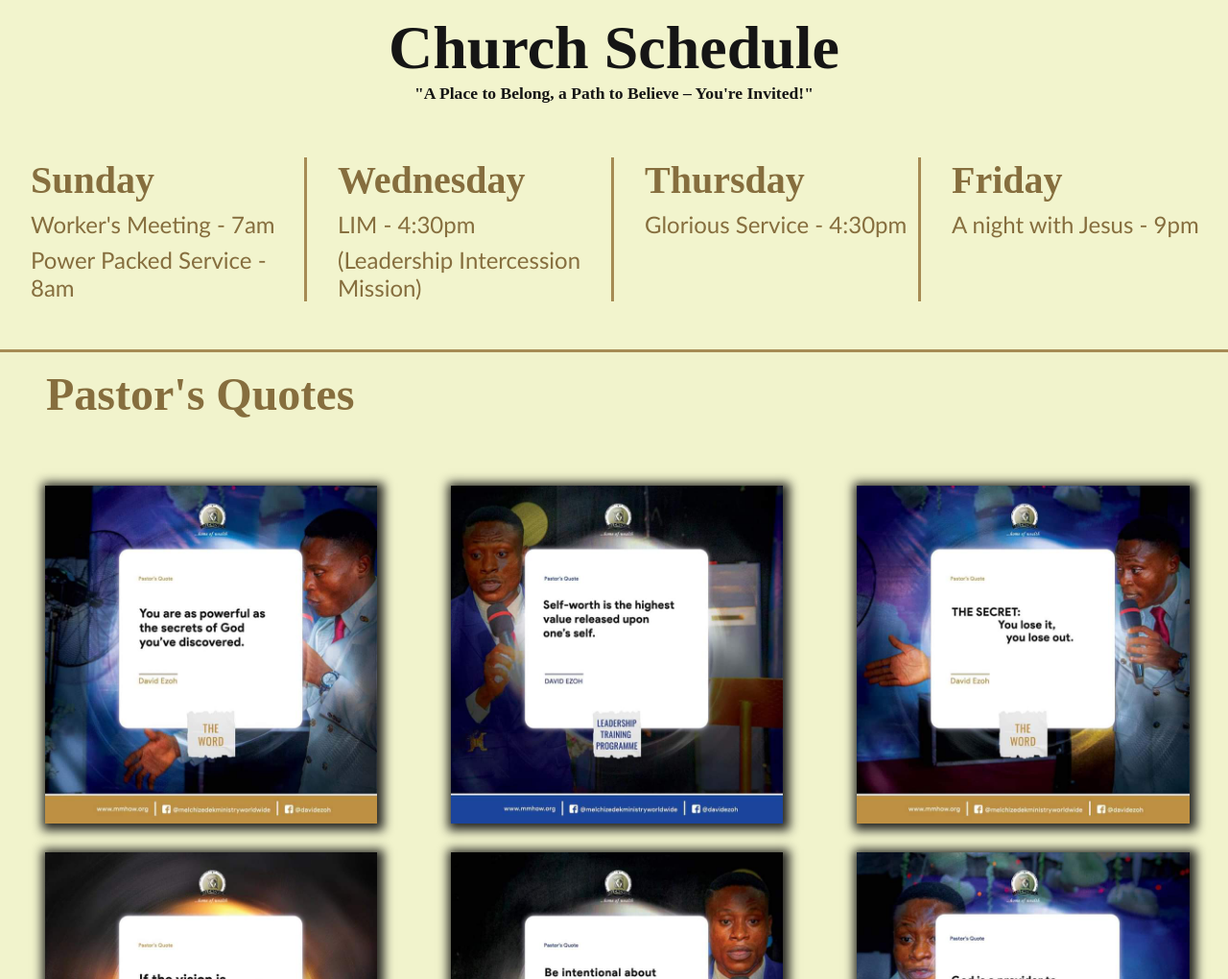
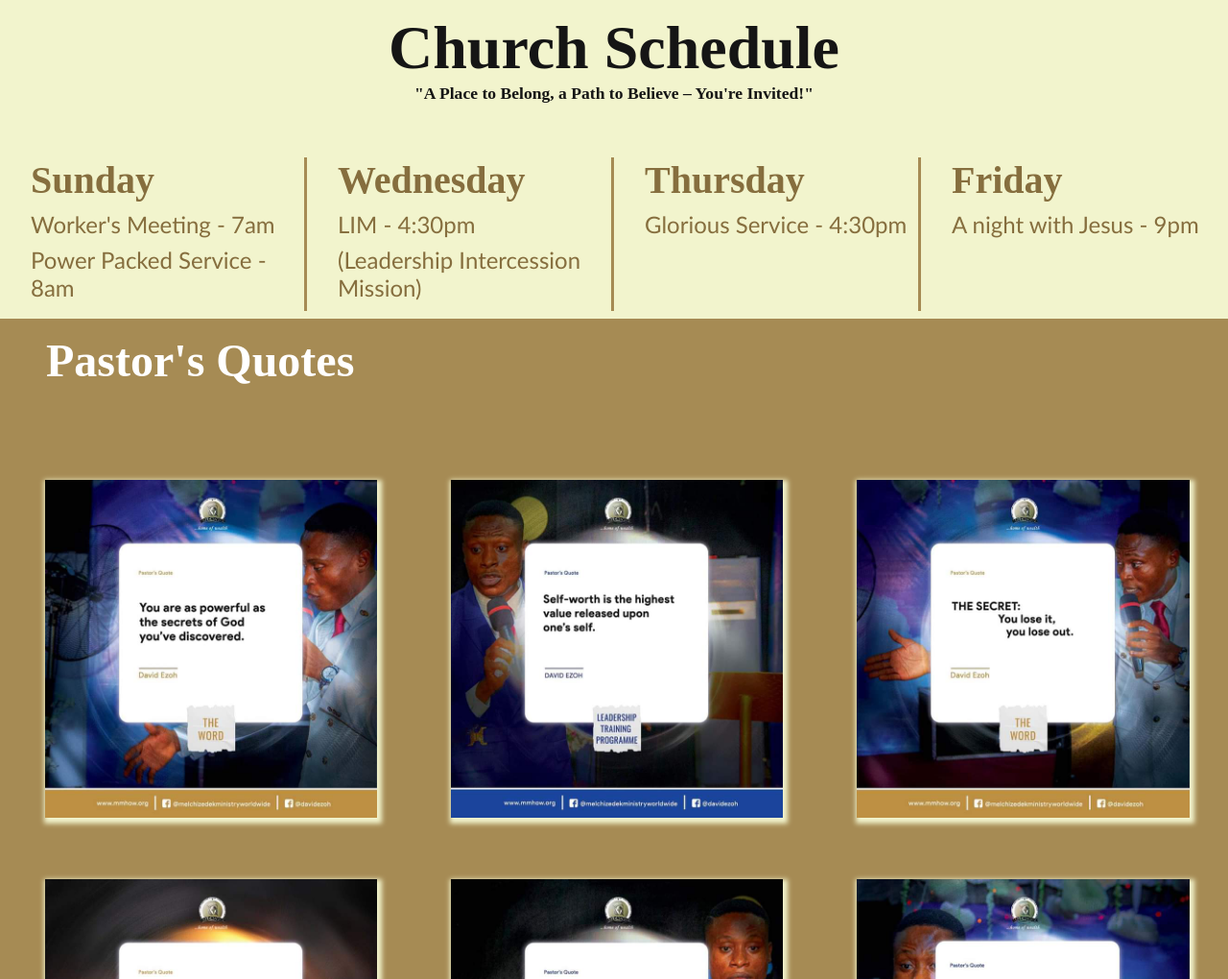
Before and after one commit to JeremiahID/Melchizedek-Ministries, a plain HTML site: page index.html in a window 1280 px wide. Shown: the part 1040-2060 px from the top of the page at 96% size. Drawn offline with Linux system fonts and the light colour scheme.

Commit message:
pastor's message

```diff
--- a/styles/styles.css
+++ b/styles/styles.css
@@ -203,8 +203,9 @@ header ul li a:hover::after{
 /* SERVICES */
 
 .services{
-    min-height: 50vh;
+    min-height: 60vh;
     width: 100%;
+
 }
 
 .service-schedule-head{
@@ -241,9 +242,8 @@ header ul li a:hover::after{
 
 .service-schedule{
     width: 100%;
-    height: 15vh;
+    height: 20vh;
     color: #866e3e;
-
     flex-direction: column;
     display: grid;
     margin: 2rem 0rem;
@@ -283,9 +283,8 @@ header ul li a:hover::after{
 /* PASTORS QUOTE */
 .pastors-quote{
     width: 100%;
-    height: 110vh;
-    background-color: #f2f4cd96;
-    border-top: 3px solid #A68B54;
+    height: 120vh;
+    background-color:#A68B54;
 }
 
 
@@ -296,7 +295,7 @@ header ul li a:hover::after{
 }
 
 .quotes-h{
-    color: #866e3e;
+    color: #ffffff;
     margin: 0;
     font-size: 3rem;
     text-transform: capitalize;
@@ -325,13 +324,13 @@ header ul li a:hover::after{
 .quote-container img{
     width: 85%;
     height: 44vh;
-    box-shadow: 2px 2px 10px 5px #151515ea;
+    box-shadow: 2px 3px 5px 3px  #f2f4cd ;
 
 }
 
 .quote-container img:hover{
-    box-shadow: 2px 2px 10px 5px #151515b4;
-    transition: all .2s ease-in 0s;
+    box-shadow: 2px 2px 10px 5px #f2f4cd;
+    transition: all .3s ease-in 0s;
 
 }
 
@@ -344,6 +343,8 @@ header ul li a:hover::after{
 .pastors-messages{
     width: 100%;
     height: 70vh;
+    background-color: #151515;
+    margin: 2rem 0rem;
 }
 
 
```
